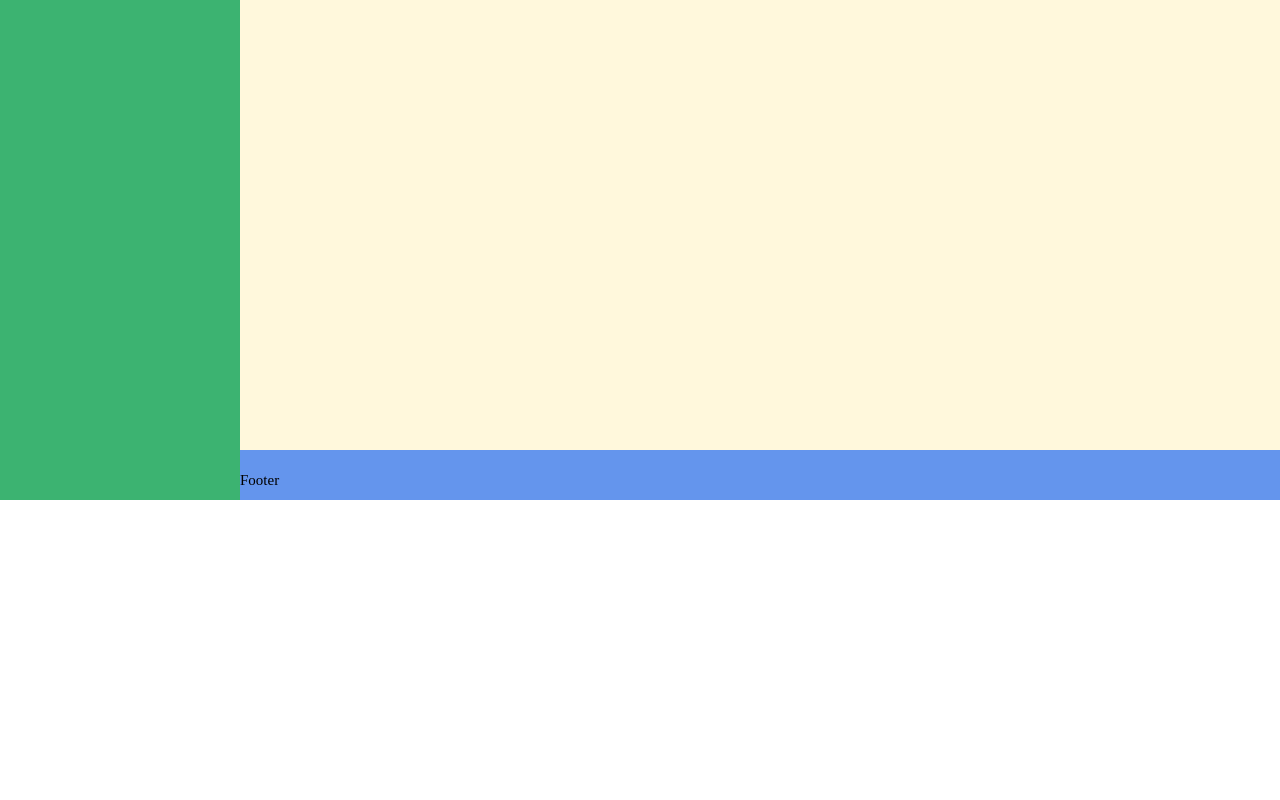
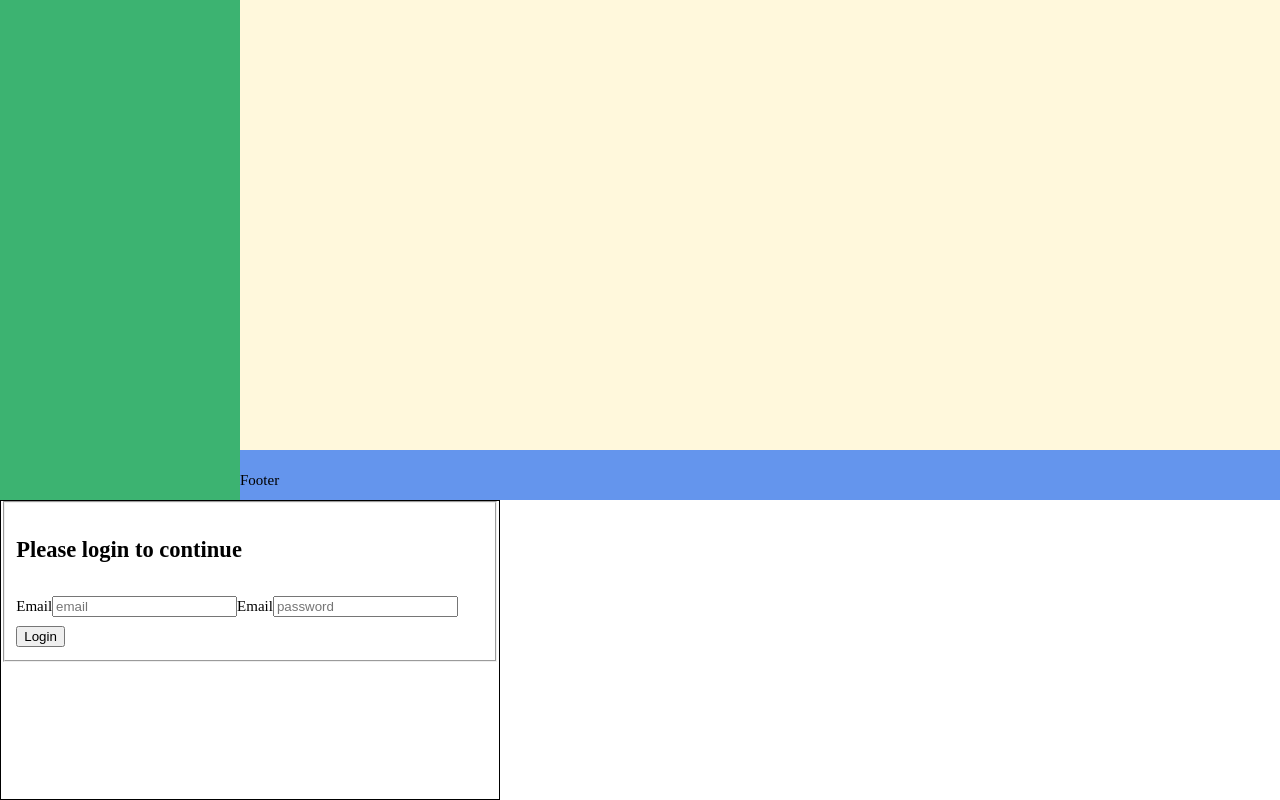
Before and after one commit to deepak4735/ecommerce-craftStudio, a React (Create React App) app in the folder admin/: page / in a window 1280 px wide. Shown: the part 300-1100 px from the top of the page. Before the commit the page ends 800 px from the top, so only its background shows below. Built offline with nearby package versions, Linux system fonts and the light colour scheme.

Commit message:
adding login func

```diff
--- a/admin/src/App.js
+++ b/admin/src/App.js
@@ -1,6 +1,9 @@
 import React, { Component } from 'react';
+import { GlobalStyle } from './globalStyles/globalStyles';
+
+// Import components
 import Dashboard from './scenes/dashboard/index';
-import { GlobalStyle } from './globalStyles/globalStyles';
+import SignIn from './scenes/signIn/index';
 
 class App extends Component {
   render() {
@@ -8,6 +11,7 @@ class App extends Component {
       <>
         <GlobalStyle />
         <Dashboard />
+        <SignIn />
       </>
     );
   }
--- /dev/null
+++ b/admin/src/scenes/signIn/index.js
@@ -0,0 +1,73 @@
+import React, { Component } from 'react';
+import { Mutation } from 'react-apollo';
+import gql from 'graphql-tag';
+
+// Import styles
+import { Form, Label, Input } from './styles';
+
+// GraphQL
+const SIGNIN_MUTATION = gql`
+  mutation SIGNIN_MUTATION($email: String!, $password: String!) {
+    signIn(email: $email, password: $password) {
+      id
+      email
+      name
+    }
+  }
+`;
+
+class SignIn extends Component {
+  state = {
+    email: '',
+    password: ''
+  };
+
+  handleSignInput = e => {
+    this.setState({
+      [e.target.name]: e.target.value
+    });
+  };
+
+  render() {
+    return (
+      <Mutation mutation={SIGNIN_MUTATION} variables={this.state}>
+        {(signIn, { error, loading }) => (
+          <Form
+            method='POST'
+            onSubmit={e => {
+              e.preventDefault();
+              signIn();
+            }}
+          >
+            <fieldset disabled={loading} aria-busy={loading}>
+              <h2>Please login to continue</h2>
+              <Label htmlFor='email'>
+                Email
+                <Input
+                  type='email'
+                  name='email'
+                  placeholder='email'
+                  value={this.state.email}
+                  onChange={e => this.handleSignInput(e)}
+                />
+              </Label>
+              <Label htmlFor='password'>
+                Email
+                <Input
+                  type='password'
+                  name='password'
+                  placeholder='password'
+                  value={this.state.password}
+                  onChange={e => this.handleSignInput(e)}
+                />
+              </Label>
+              <button type='submit'>Login</button>
+            </fieldset>
+          </Form>
+        )}
+      </Mutation>
+    );
+  }
+}
+
+export default SignIn;
--- /dev/null
+++ b/admin/src/scenes/signIn/styles.js
@@ -0,0 +1,11 @@
+import styled from 'styled-components';
+
+export const Form = styled.form`
+  width: 50rem;
+  height: 30rem;
+  border: 1px solid black;
+`;
+
+export const Label = styled.label``;
+
+export const Input = styled.input``;
```
